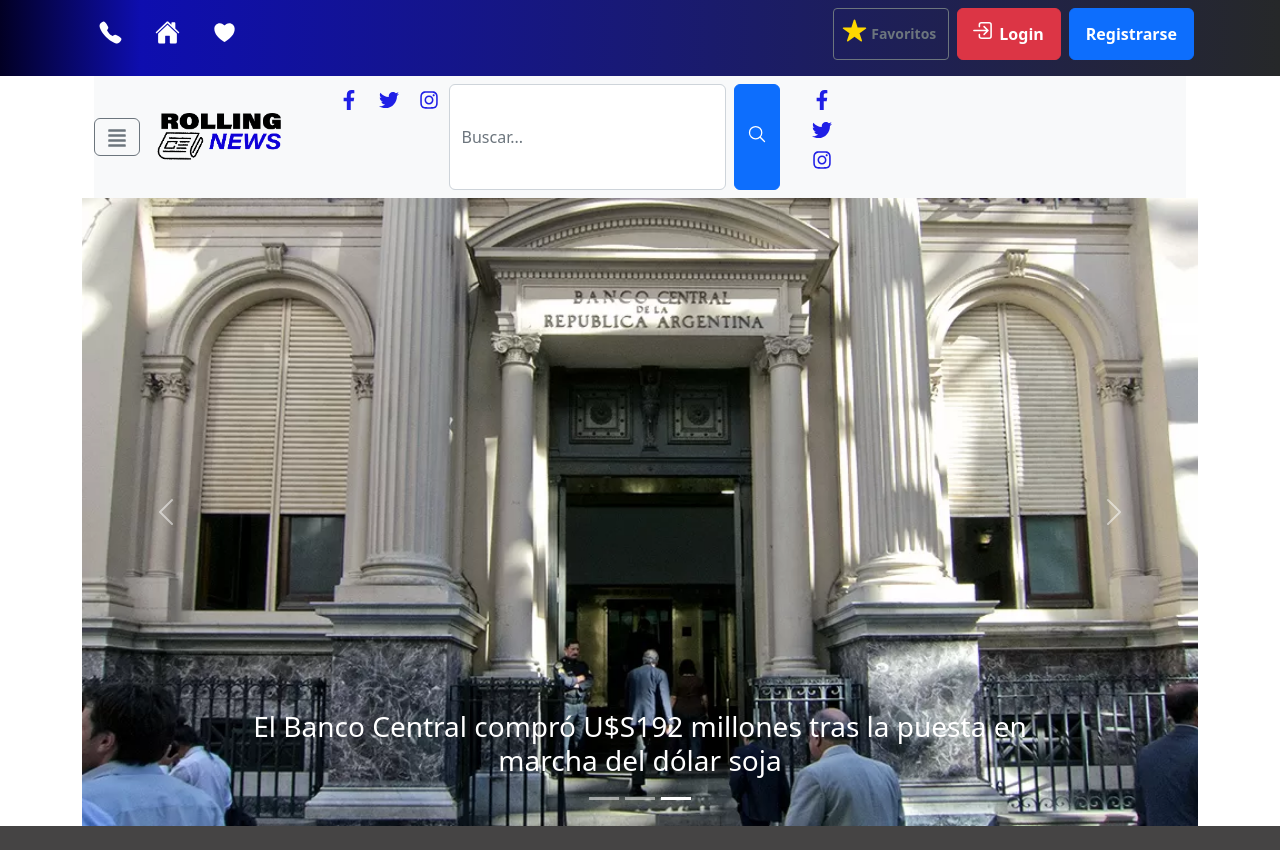
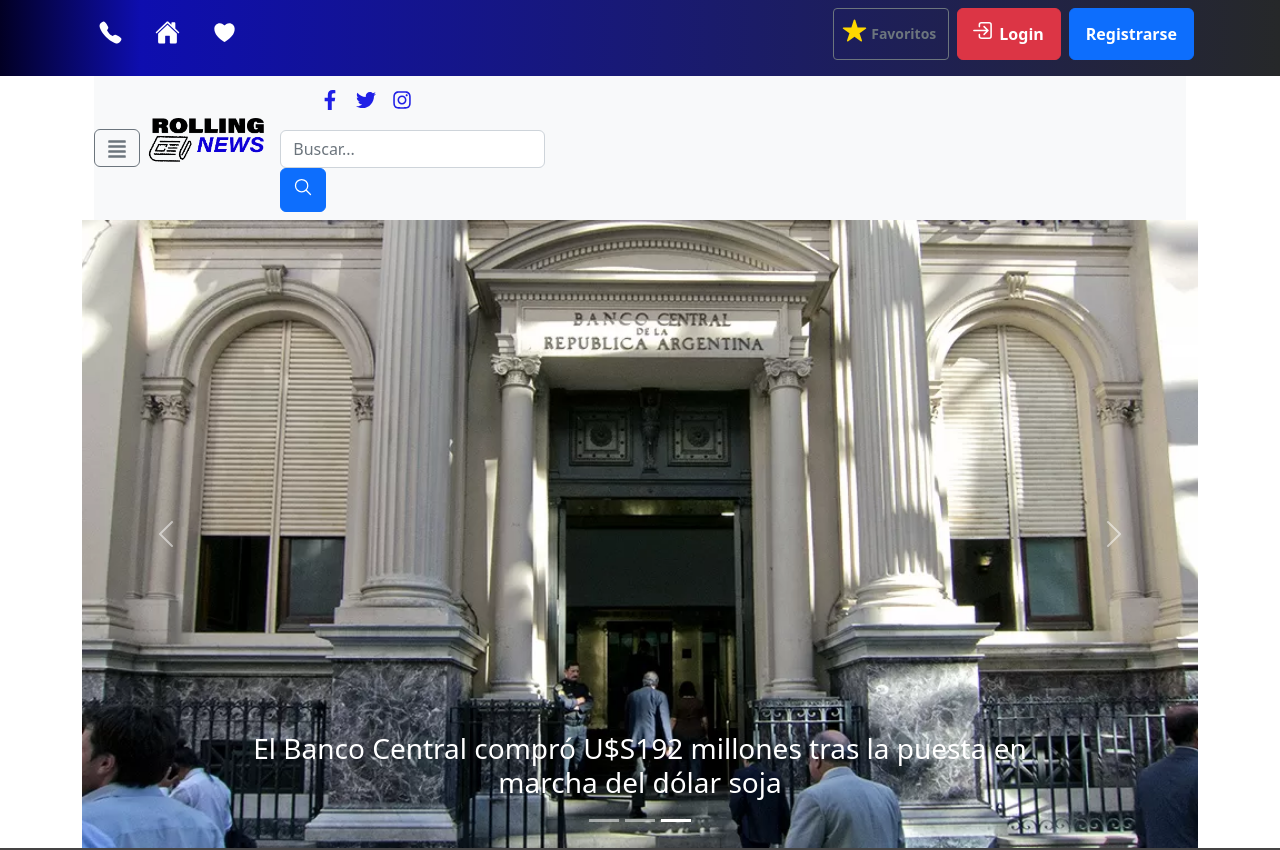
Before and after one commit to nicosalasaraoz/Blog_Noticias, a React (Create React App) app: page / in a window 1280 px wide. Shown: the top 850 px of the page. Built offline with nearby package versions, Linux system fonts and the light colour scheme.

Commit message:
modificando codigo

```diff
--- a/src/Components/Header.jsx
+++ b/src/Components/Header.jsx
@@ -14,7 +14,7 @@ import Desplegable from "./Desplegable";
 const Header = () => {
   return (
     <>
-      <Container className="d-flex justify-content-around">
+      <Container className="d-flex justify-content-evenly">
         <div className="container-fluid ">
           <Navbar bg="light" className="">
             <Desplegable />
@@ -22,26 +22,27 @@ const Header = () => {
               <img
                 src="./images/logo.png"
                 alt="logo"
-                height="80"
-                className="pt-3 ms-2"
+                height="60"
+                className=""
               />
             </Navbar.Brand>
-            <Nav>
-              <ul className="d-fluid justify-content-around">
-                <li className="d-flex justify-content-center">
-                  <Link to="/error404" className="icono-header text-center">
+            <div className="">
+              <nav>
+              <ul>
+                <li>
+                  <Link to="/error404" className="icono-header text-center m-2">
                     <FaFacebookF />
                   </Link>
-                  <Link to="/error404" className="icono-header text-center">
+                  <Link to="/error404" className="icono-header text-center m-2">
                     <FaTwitter />
                   </Link>
-                  <Link to="/error404" className="icono-header text-center">
+                  <Link to="/error404" className="icono-header text-center m-2">
                     <FaInstagram />
                   </Link>
                 </li>
               </ul>
-              <div class="d-flex justify-content-center">
-                <Form className="d-flex">
+                <small>
+                <Form>
                   <Form.Control
                     type="search"
                     placeholder="Buscar..."
@@ -56,22 +57,10 @@ const Header = () => {
                       ></ion-icon>
                     </div>
                   </Button>
-                  <ul>
-                    <li className="">
-                      <Link to="/error404" className="icono-header text-center">
-                        <FaFacebookF />
-                      </Link>
-                      <Link to="/error404" className="icono-header text-center">
-                        <FaTwitter />
-                      </Link>
-                      <Link to="/error404" className="icono-header text-center">
-                        <FaInstagram />
-                      </Link>
-                    </li>
-                  </ul>
                 </Form>
-              </div>
-            </Nav>
+                </small>
+                </nav>
+            </div>
           </Navbar>
         </div>
       </Container>
--- a/src/css/globals.css
+++ b/src/css/globals.css
@@ -75,7 +75,7 @@ winter:FDF0E0;
   background-color: rgb(69, 68, 68);
 }
 
-@media only screen and (min-width: 768px) {
+@media only screen and (max-width: 768px) {
   .oculto {
     visibility: hidden;
     display: none;
```
